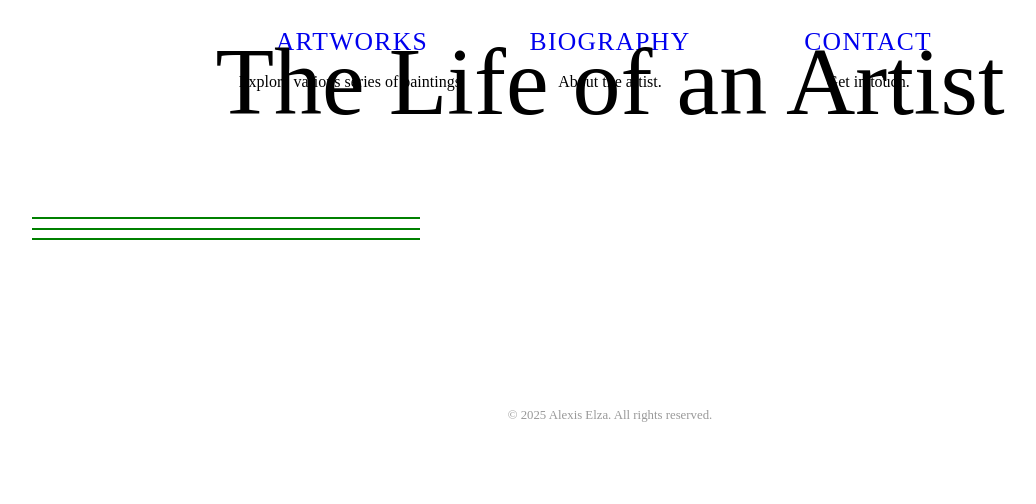
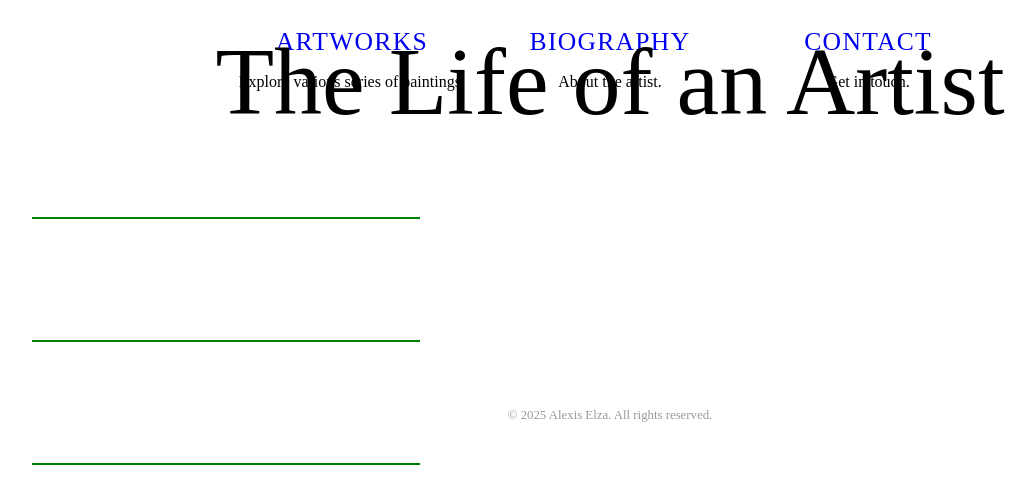
Before and after one commit to anad-zeal/aep_new_menu, a PHP site: page / in a window 1280 px wide. Shown: the top 504 px of the page, without its empty margins (30-1066 px from the left). Run offline with PHP 8.4, Linux system fonts and the light colour scheme; some web fonts are replaced.

Commit message:
Update: Modify sftp.json for correct username and remotePath; increase button height in style.css

```diff
--- a/assets/css/style.css
+++ b/assets/css/style.css
@@ -87,7 +87,7 @@ background: transparent;
 border: none;
 cursor: pointer;
 width: 400px;
-height: 25px;
+height: 250px;
 display: flex;
 flex-direction: column;
 justify-content: space-between;
```
